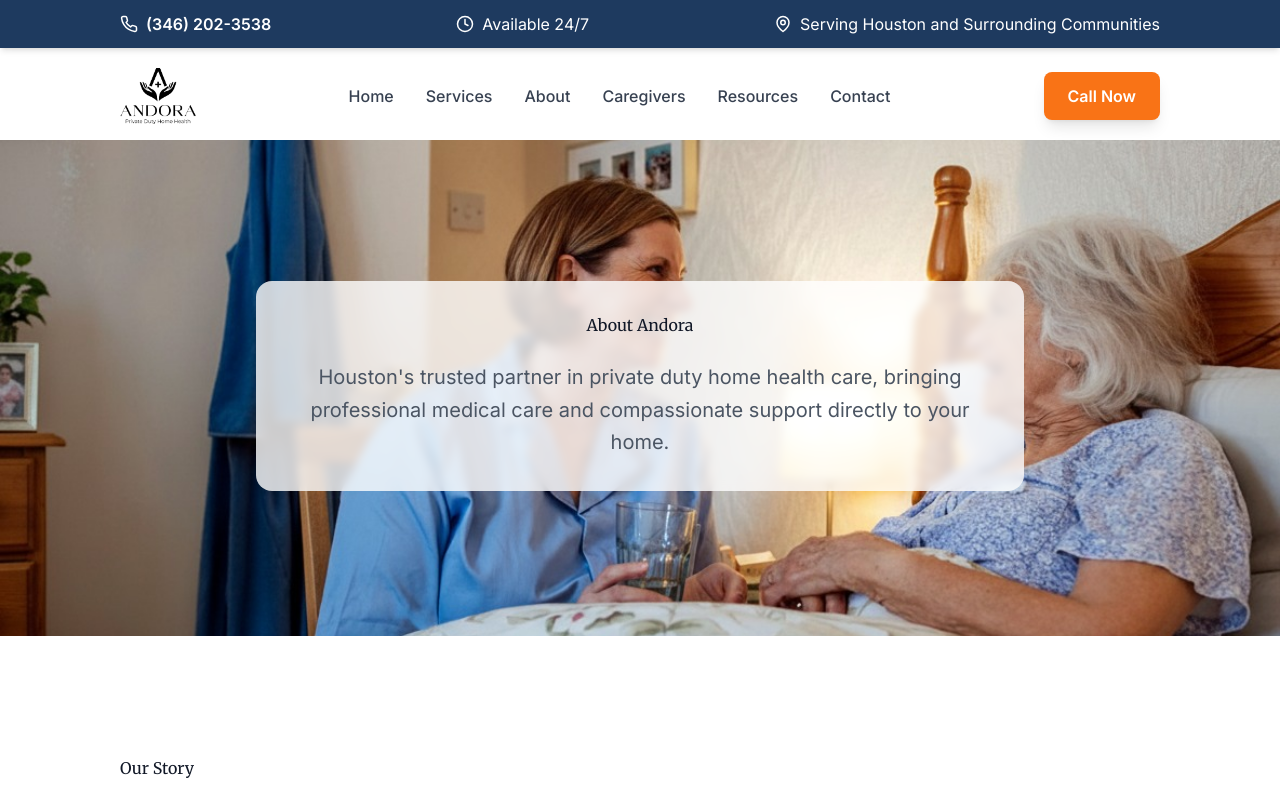
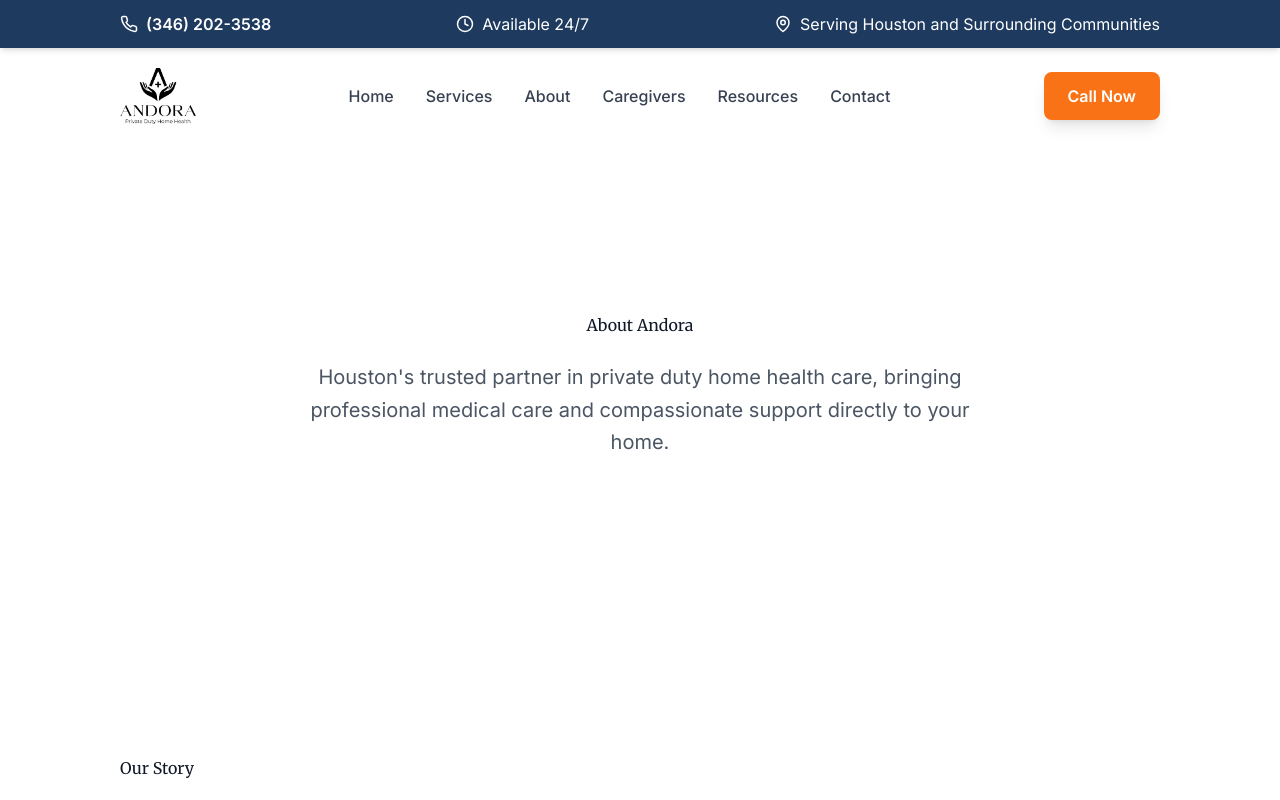
Before and after one commit to BIG-PRIMEZ/Andora, a React (Vite) app: page /about in a window 1280 px wide. Shown: the top 800 px of the page. Built offline with nearby package versions, Linux system fonts and the light colour scheme.

Commit message:
fix: Update background image style for AboutPage and ServicesPage for consistency

```diff
--- a/src/pages/AboutPage.tsx
+++ b/src/pages/AboutPage.tsx
@@ -37,7 +37,7 @@ export default function AboutPage() {
     <>
       <Section
         className="pt-44 pb-24 bg-cover bg-no-repeat min-h-[500px] flex items-center"
-        style={{ backgroundImage: "url('/Layer11.jpeg')", backgroundPosition: 'center 20%' }}
+
       >
         <div className="text-center max-w-3xl mx-auto bg-white/80 backdrop-blur-sm rounded-2xl p-8">
           <h1 className="heading-1 mb-6">About Andora</h1>
--- a/src/pages/ServicesPage.tsx
+++ b/src/pages/ServicesPage.tsx
@@ -57,6 +57,7 @@ export default function ServicesPage() {
     <>
       <Section
         className="pt-44 pb-24 bg-cover bg-no-repeat min-h-[500px] flex items-center"
+        style={{ backgroundImage: "url('/Layer11.jpeg')", backgroundPosition: 'center 20%' }}
       >
         <div className="text-center max-w-3xl mx-auto bg-white/80 backdrop-blur-sm rounded-2xl p-8">
           <h1 className="heading-1 mb-6">Our Services</h1>
```
